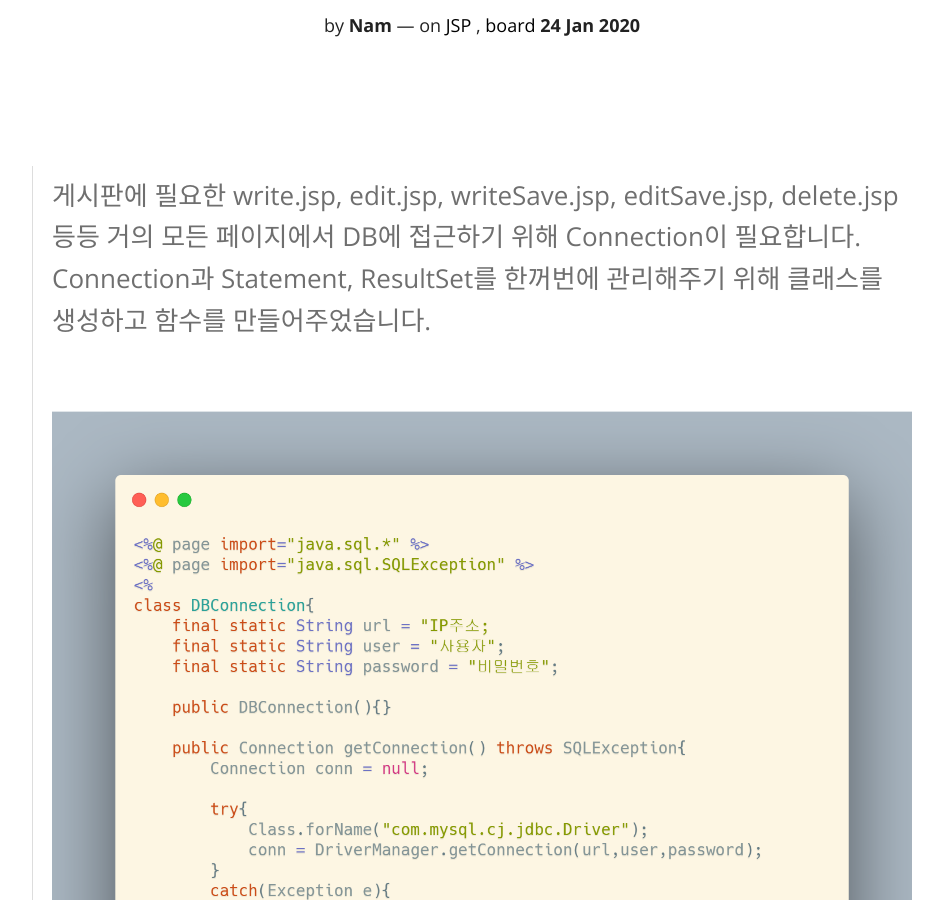
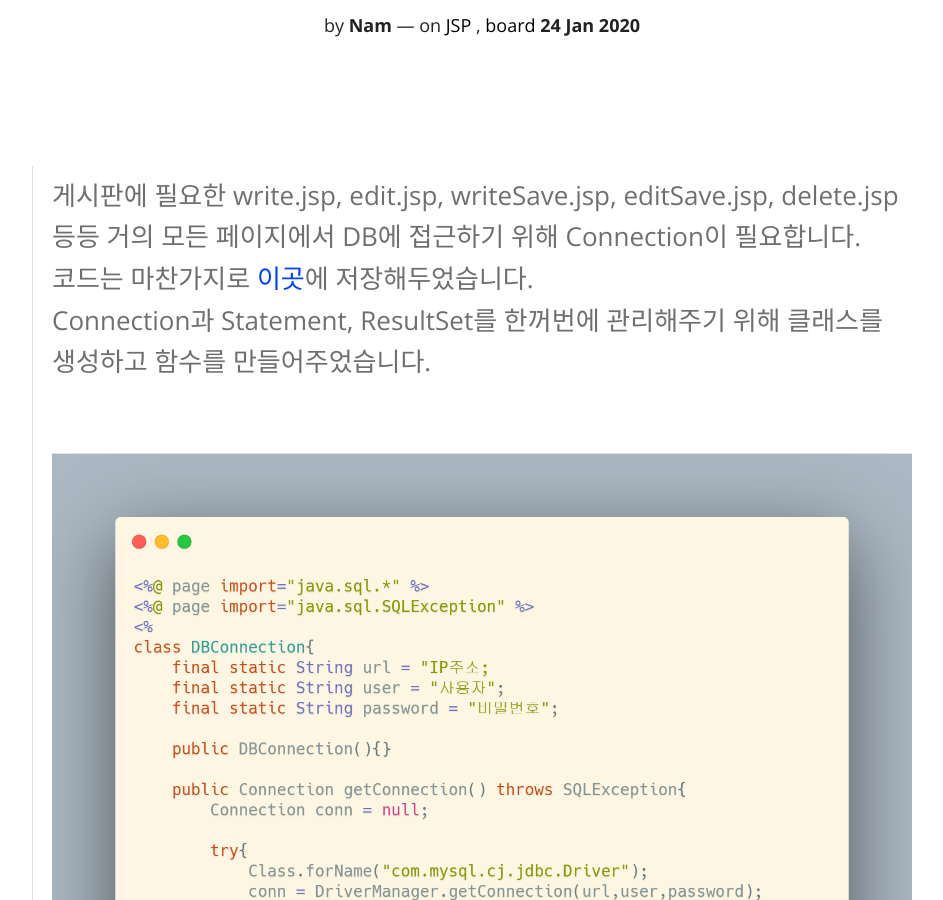
Before and after one commit to NamSuJi/namsuji.github.io, a Jekyll site: the page built from _posts/2020-01-24-listDBConnection.md, in a window 1280 px wide and 900 px high, scrolled down 363 px. Shown: the whole window, without its empty margins (158-1101 px from the left). Built offline with Jekyll 4.4.1, drawn with Linux system fonts in a browser that asks for light colours; nearby versions of some CDN libraries; comment, search, counter and statistics services are not loaded.

Commit message:
Update 2020-01-24-listDBConnection.md

```diff
--- a/_posts/2020-01-24-listDBConnection.md
+++ b/_posts/2020-01-24-listDBConnection.md
@@ -15,6 +15,7 @@ featured: true
 ---
 
 > 게시판에 필요한 write.jsp, edit.jsp, writeSave.jsp, editSave.jsp, delete.jsp 등등 거의 모든 페이지에서 DB에 접근하기 위해 Connection이 필요합니다.
+> 코드는 마찬가지로 [이곳](https://github.com/NamSuJi/Web/tree/master/Board)에 저장해두었습니다.
 > Connection과 Statement, ResultSet를 한꺼번에 관리해주기 위해 클래스를 생성하고 함수를 만들어주었습니다.
 >
 > ![img](/postimage/Board/db.png)
```
